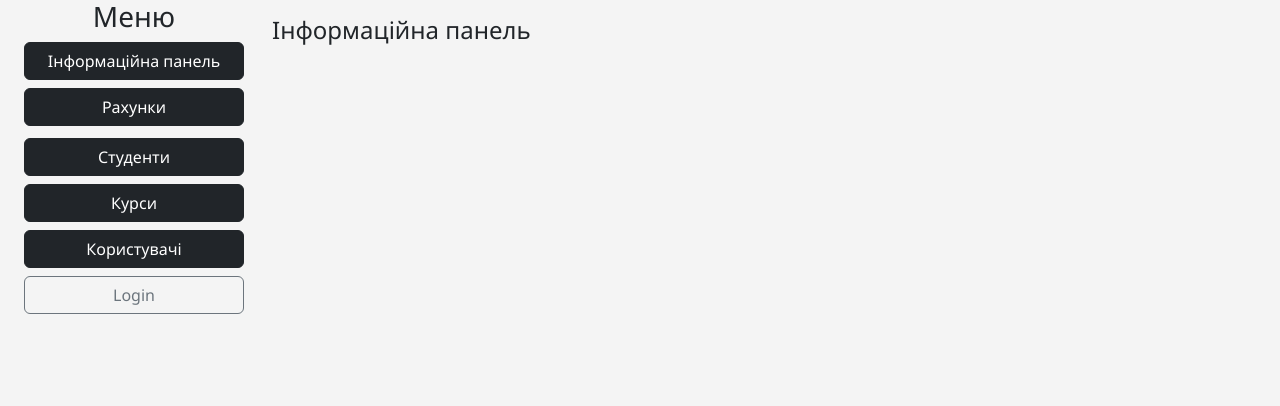
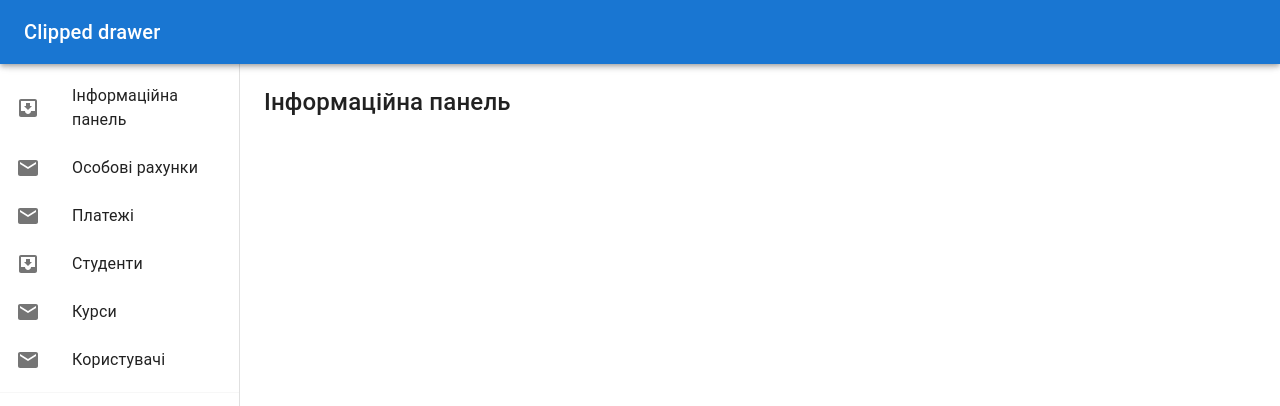
Before and after one commit to butkodenis/fpo, a React (Vite) app in the folder client/: page / in a window 1280 px wide. Shown: the top 406 px of the page. Built offline with nearby package versions, Linux system fonts and the light colour scheme.

Commit message:
Refactor Layout and Sidebar components to use Material-UI components

```diff
--- a/client/src/components/pages/Layout.jsx
+++ b/client/src/components/pages/Layout.jsx
@@ -1,19 +1,41 @@
-import { Link, Outlet } from 'react-router-dom';
+import { Outlet } from 'react-router-dom';
+import Button from '@mui/material/Button';
+import Box from '@mui/material/Box';
+import Drawer from '@mui/material/Drawer';
+import AppBar from '@mui/material/AppBar';
+import CssBaseline from '@mui/material/CssBaseline';
+import Toolbar from '@mui/material/Toolbar';
+import List from '@mui/material/List';
+import Typography from '@mui/material/Typography';
+import Divider from '@mui/material/Divider';
+import ListItem from '@mui/material/ListItem';
+import ListItemButton from '@mui/material/ListItemButton';
+import ListItemIcon from '@mui/material/ListItemIcon';
+import ListItemText from '@mui/material/ListItemText';
+import InboxIcon from '@mui/icons-material/MoveToInbox';
+import MailIcon from '@mui/icons-material/Mail';
 
 import Sidebar from './Sidebar';
 
+const drawerWidth = 240;
+
 const Layout = () => {
   return (
-    <div className="container-fluid ">
-      <div className=" d-flex vh-100">
-        {/* Боковая панель */}
-        <Sidebar />
-        {/* Основное содержимое */}
-        <div className="flex-grow-1  m-3 overflow-auto">
-          <Outlet />
-        </div>
-      </div>
-    </div>
+    <Box sx={{ display: 'flex' }}>
+      <CssBaseline />
+      <AppBar position="fixed" sx={{ zIndex: (theme) => theme.zIndex.drawer + 1 }}>
+        <Toolbar>
+          <Typography variant="h6" noWrap component="div">
+            Clipped drawer
+          </Typography>
+        </Toolbar>
+      </AppBar>
+      <Sidebar />
+      <Box component="main" sx={{ flexGrow: 1, bgcolor: 'background.default', p: 3 }}>
+        <Toolbar />
+        <Outlet />
+      </Box>
+    </Box>
   );
 };
 
--- a/client/src/components/pages/Sidebar.jsx
+++ b/client/src/components/pages/Sidebar.jsx
@@ -1,66 +1,68 @@
 import { Link } from 'react-router-dom';
+import Box from '@mui/material/Box';
+import Drawer from '@mui/material/Drawer';
+import Toolbar from '@mui/material/Toolbar';
+import List from '@mui/material/List';
+import Divider from '@mui/material/Divider';
+import ListItem from '@mui/material/ListItem';
+import ListItemIcon from '@mui/material/ListItemIcon';
+import ListItemText from '@mui/material/ListItemText';
+import InboxIcon from '@mui/icons-material/MoveToInbox';
+import MailIcon from '@mui/icons-material/Mail';
 
 const Sidebar = () => {
   return (
-    <nav id="sidebar" className="d-flex flex-column  ">
-      <div className="d-flex flex-column align-items-center">
-        <h3 className="text-center">Меню</h3>
-        <div className="container">
-          <ul className="list-unstyled">
-            <li className="mb-2">
-              <Link to="/" className="btn btn-dark btn-block text-left">
-                Інформаційна панель
-              </Link>
-            </li>
-
-            <li className="mb-2">
-              <button
-                className="btn btn-dark mb-1"
-                type="button"
-                data-bs-toggle="collapse"
-                data-bs-target="#collapseExample"
-                aria-expanded="false"
-                aria-controls="collapseExample"
-              >
-                Рахунки
-              </button>
-              <div className="collapse " id="collapseExample">
-                <Link
-                  to="/studentsBalance"
-                  className="btn  btn-sm  btn-outline-secondary w-75 m-1   ms-3"
-                >
-                  Особові рахунки
-                </Link>
-                <Link to="/payment" className="btn  btn-sm btn-outline-secondary w-75  ms-3">
-                  Платежі
-                </Link>
-              </div>
-            </li>
-            <li className="mb-2">
-              <Link to="/students" className="btn btn-dark btn-block text-left ">
-                Студенти
-              </Link>
-            </li>
-            <li className="mb-2">
-              <Link to="/courses" className="btn btn-dark btn-block text-left">
-                Курси
-              </Link>
-            </li>
-
-            <li className="mb-2">
-              <Link to="/users" className="btn btn-dark btn-block text-left">
-                Користувачі
-              </Link>
-            </li>
-            <li className="mb-2">
-              <Link to="/login" className="btn btn-outline-secondary btn-block text-left">
-                Login
-              </Link>
-            </li>
-          </ul>
-        </div>
-      </div>
-    </nav>
+    <Drawer
+      variant="permanent"
+      sx={{
+        width: 240,
+        flexShrink: 0,
+        '& .MuiDrawer-paper': { width: 240, boxSizing: 'border-box' },
+      }}
+    >
+      <Toolbar />
+      <Box sx={{ overflow: 'auto' }}>
+        <List>
+          <ListItem component={Link} to="/" button>
+            <ListItemIcon>
+              <InboxIcon />
+            </ListItemIcon>
+            <ListItemText primary="Інформаційна панель" />
+          </ListItem>
+          <ListItem component={Link} to="/studentsBalance" button>
+            <ListItemIcon>
+              <MailIcon />
+            </ListItemIcon>
+            <ListItemText primary="Особові рахунки" />
+          </ListItem>
+          <ListItem component={Link} to="/payment" button>
+            <ListItemIcon>
+              <MailIcon />
+            </ListItemIcon>
+            <ListItemText primary="Платежі" />
+          </ListItem>
+          <ListItem component={Link} to="/students" button>
+            <ListItemIcon>
+              <InboxIcon />
+            </ListItemIcon>
+            <ListItemText primary="Студенти" />
+          </ListItem>
+          <ListItem component={Link} to="/courses" button>
+            <ListItemIcon>
+              <MailIcon />
+            </ListItemIcon>
+            <ListItemText primary="Курси" />
+          </ListItem>
+          <ListItem component={Link} to="/users" button>
+            <ListItemIcon>
+              <MailIcon />
+            </ListItemIcon>
+            <ListItemText primary="Користувачі" />
+          </ListItem>
+        </List>
+        <Divider />
+      </Box>
+    </Drawer>
   );
 };
 
```
